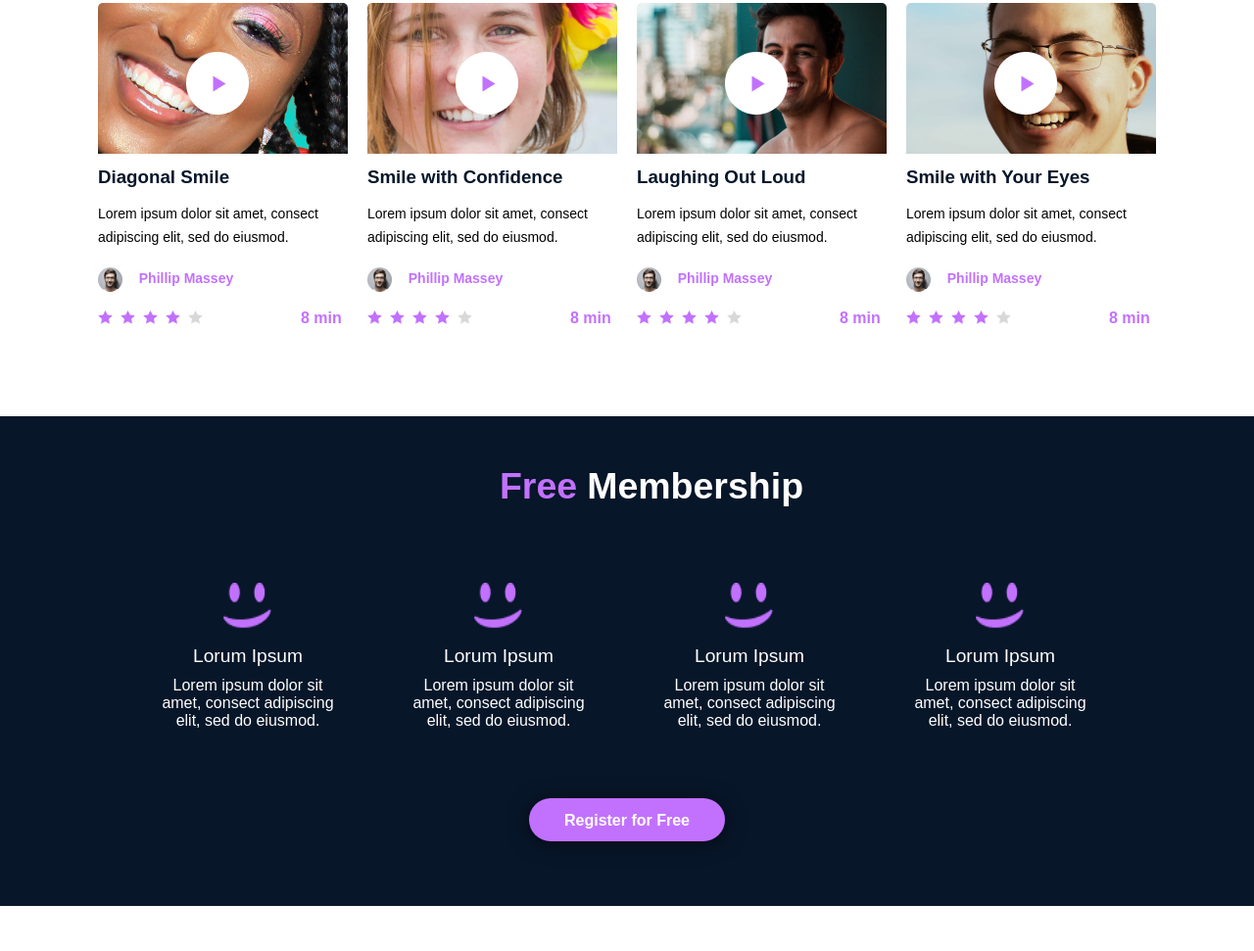
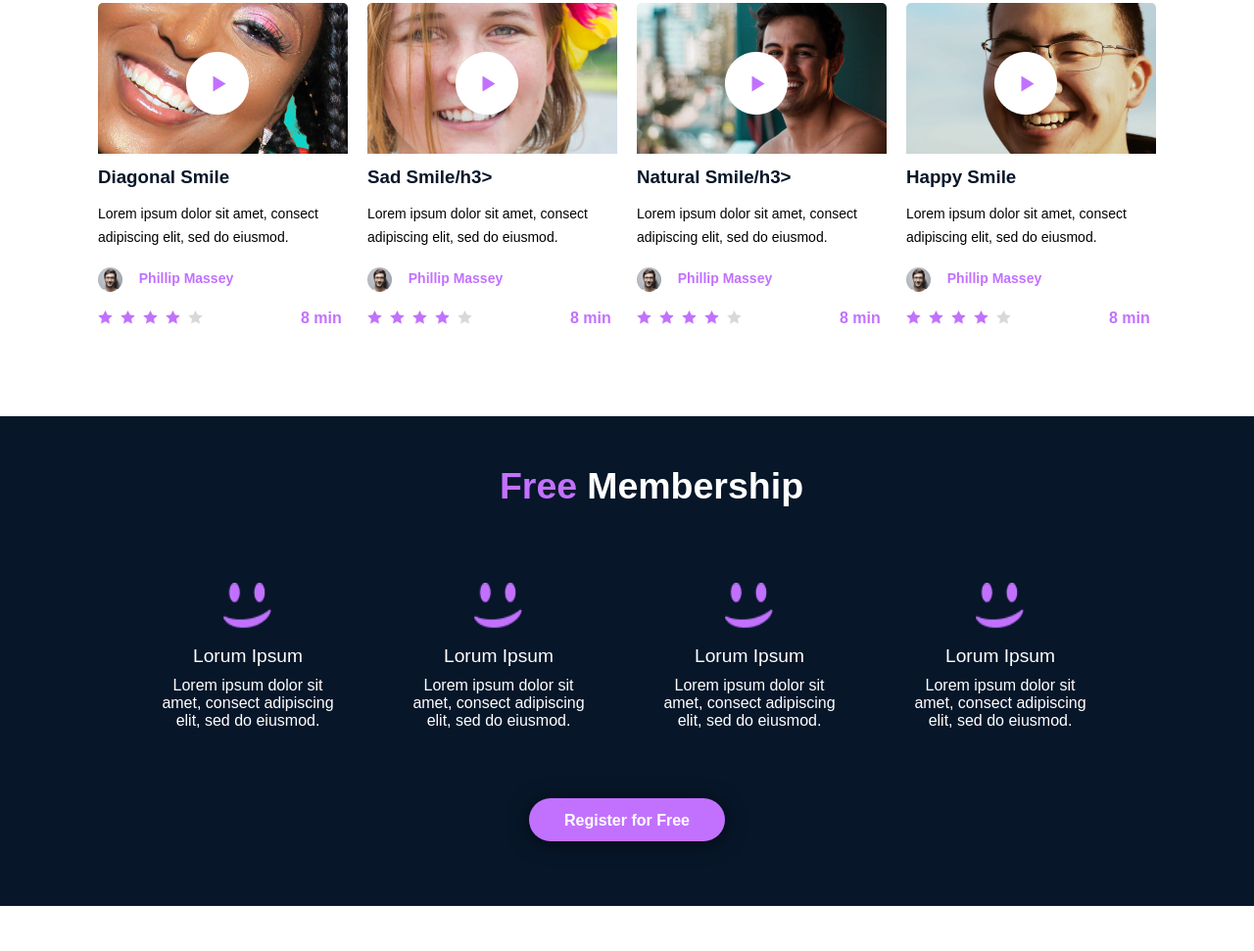
Before and after one commit to manningstinson/manningstinson.github.io, a plain HTML site: page index.html in a window 1280 px wide. Shown: the part 1610-2581 px from the top of the page at 98% size. Drawn offline with Linux system fonts and the light colour scheme.

Commit message:
Update index.html

```diff
--- a/index.html
+++ b/index.html
@@ -167,7 +167,7 @@
                 </div>
               </div>
               <div id="tutorial-2-title">
-                <h3>Smile with Confidence</h3>
+                <h3>Sad Smile/h3>
               </div>
               <div id="tutorial-2-description">
                 <p>
@@ -200,7 +200,7 @@
                 </div>
               </div>
               <div id="tutorial-3-title">
-                <h3>Laughing Out Loud</h3>
+                <h3>Natural Smile/h3>
               </div>
               <div id="tutorial-3-description">
                 <p>
@@ -232,7 +232,7 @@
                 </div>
               </div>
               <div id="tutorial-4-title">
-                <h3>Smile with Your Eyes</h3>
+                <h3>Happy Smile</h3>
               </div>
               <div id="tutorial-4-description">
                 <p>
```
